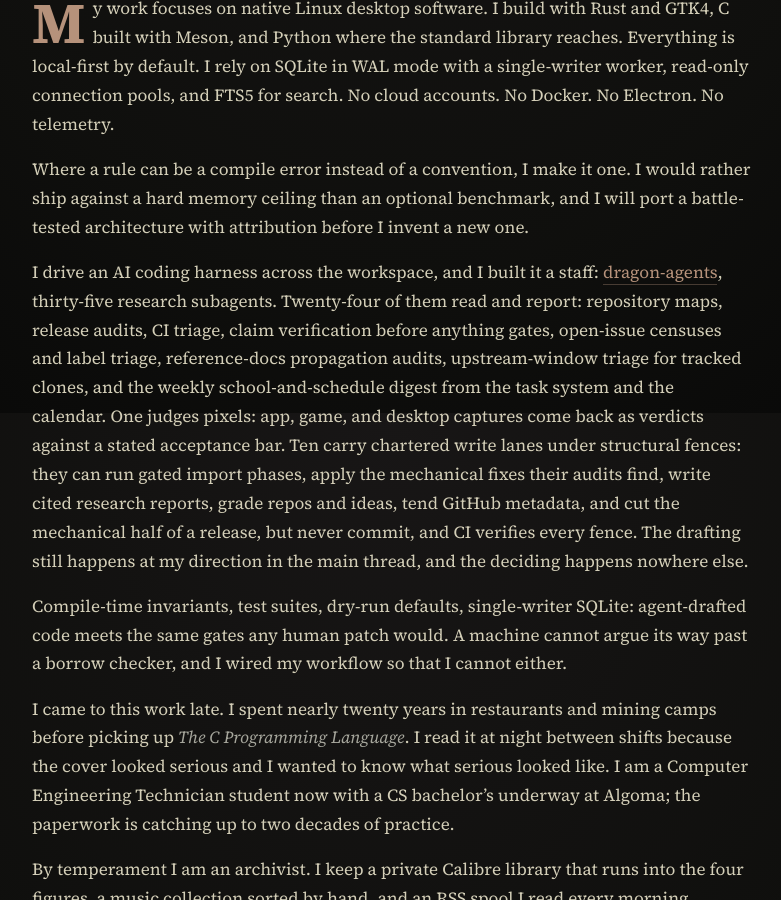
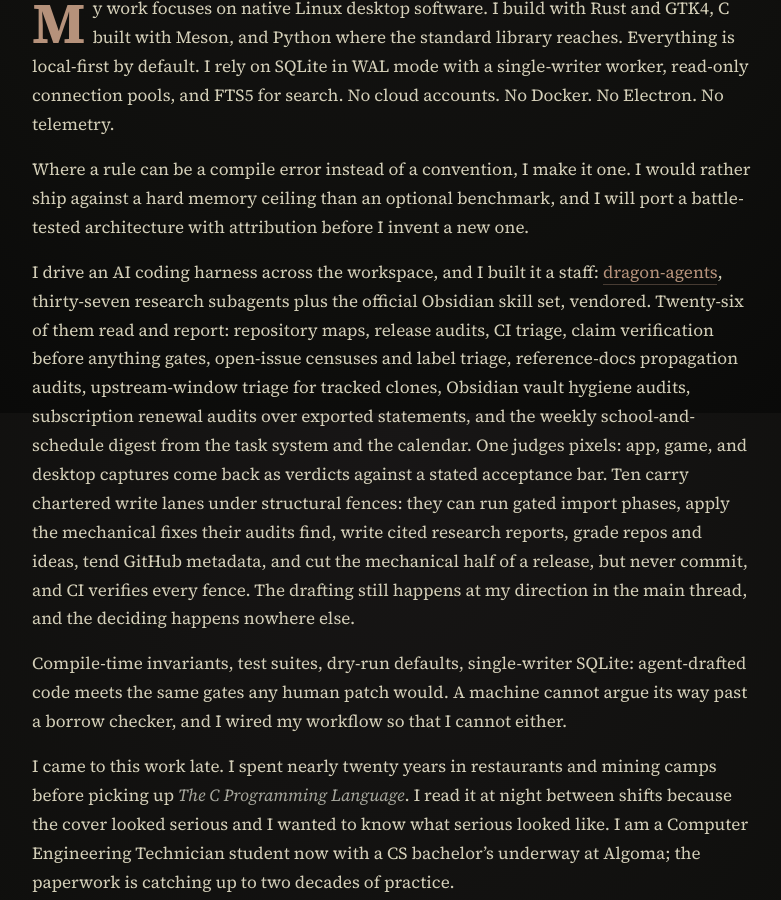
Before and after one commit to VirInvictus/VirInvictus.github.io, a Jekyll site: the page built from README.md, in a window 1280 px wide and 900 px high, scrolled down 487 px. Shown: the whole window, without its empty margins (248-1029 px from the left). Built offline with Jekyll 4.4.1, drawn with Linux system fonts in a browser that asks for light colours; some of the changed text lies outside the part shown.

Commit message:
dragon-agents codex span and card to v1.5.0 at thirty-seven agents

```diff
--- a/README.md
+++ b/README.md
@@ -36,7 +36,7 @@ My work focuses on native Linux desktop software. I build with Rust and GTK4, C
 
 Where a rule can be a compile error instead of a convention, I make it one. I would rather ship against a hard memory ceiling than an optional benchmark, and I will port a battle-tested architecture with attribution before I invent a new one.
 
-I drive an AI coding harness across the workspace, and I built it a staff: [dragon-agents]({{ '/codex/dragon-agents/' | relative_url }}), thirty-five research subagents. Twenty-four of them read and report: repository maps, release audits, CI triage, claim verification before anything gates, open-issue censuses and label triage, reference-docs propagation audits, upstream-window triage for tracked clones, and the weekly school-and-schedule digest from the task system and the calendar. One judges pixels: app, game, and desktop captures come back as verdicts against a stated acceptance bar. Ten carry chartered write lanes under structural fences: they can run gated import phases, apply the mechanical fixes their audits find, write cited research reports, grade repos and ideas, tend GitHub metadata, and cut the mechanical half of a release, but never commit, and CI verifies every fence. The drafting still happens at my direction in the main thread, and the deciding happens nowhere else.
+I drive an AI coding harness across the workspace, and I built it a staff: [dragon-agents]({{ '/codex/dragon-agents/' | relative_url }}), thirty-seven research subagents plus the official Obsidian skill set, vendored. Twenty-six of them read and report: repository maps, release audits, CI triage, claim verification before anything gates, open-issue censuses and label triage, reference-docs propagation audits, upstream-window triage for tracked clones, Obsidian vault hygiene audits, subscription renewal audits over exported statements, and the weekly school-and-schedule digest from the task system and the calendar. One judges pixels: app, game, and desktop captures come back as verdicts against a stated acceptance bar. Ten carry chartered write lanes under structural fences: they can run gated import phases, apply the mechanical fixes their audits find, write cited research reports, grade repos and ideas, tend GitHub metadata, and cut the mechanical half of a release, but never commit, and CI verifies every fence. The drafting still happens at my direction in the main thread, and the deciding happens nowhere else.
 
 Compile-time invariants, test suites, dry-run defaults, single-writer SQLite: agent-drafted code meets the same gates any human patch would. A machine cannot argue its way past a borrow checker, and I wired my workflow so that I cannot either.
 
@@ -326,9 +326,9 @@ Native Linux desktop software sits at the centre, with games, KOReader companion
 <div class="card-header">
 <span class="codex-num">No. 023</span>
 <h3><a href="{{ '/codex/dragon-agents/' | relative_url }}">dragon-agents</a></h3>
-<p class="codex-meta">Markdown <span class="stack-sep">·</span> Python (stdlib) <span class="stack-sep">·</span> <span class="status">active · v1.4.0</span></p>
+<p class="codex-meta">Markdown <span class="stack-sep">·</span> Python (stdlib) <span class="stack-sep">·</span> <span class="status">active · v1.5.0</span></p>
 </div>
-<p class="card-desc">Thirty-five research subagents in a local ZCode plugin: release audits, CI triage, repo cartography, claim checks, issue censuses, propagation audits, upstream triage, markets, machine-health, and school-schedule briefs, a multimodal pixel judge, plus ten chartered write seats behind structural fences (gated import phases, audit-and-fix apply modes, research reports, repo and idea grading, GitHub metadata, release mechanics). The deciding and the committing stay with the main thread.</p>
+<p class="card-desc">Thirty-seven research subagents in a local ZCode plugin: release audits, CI triage, repo cartography, claim checks, issue censuses, propagation audits, upstream triage, vault hygiene, subscription renewals, markets, machine-health, and school-schedule briefs, a multimodal pixel judge, the vendored official Obsidian skills, plus ten chartered write seats behind structural fences (gated import phases, audit-and-fix apply modes, research reports, repo and idea grading, GitHub metadata, release mechanics). The deciding and the committing stay with the main thread.</p>
 <p class="card-link-container"><a href="{{ '/codex/dragon-agents/' | relative_url }}" class="card-link">View Details &rarr;</a></p>
 </div>
 <div class="codex-card">
```
Also changed, not shown: codex/dragon-agents.md (+1 -1 lines).
